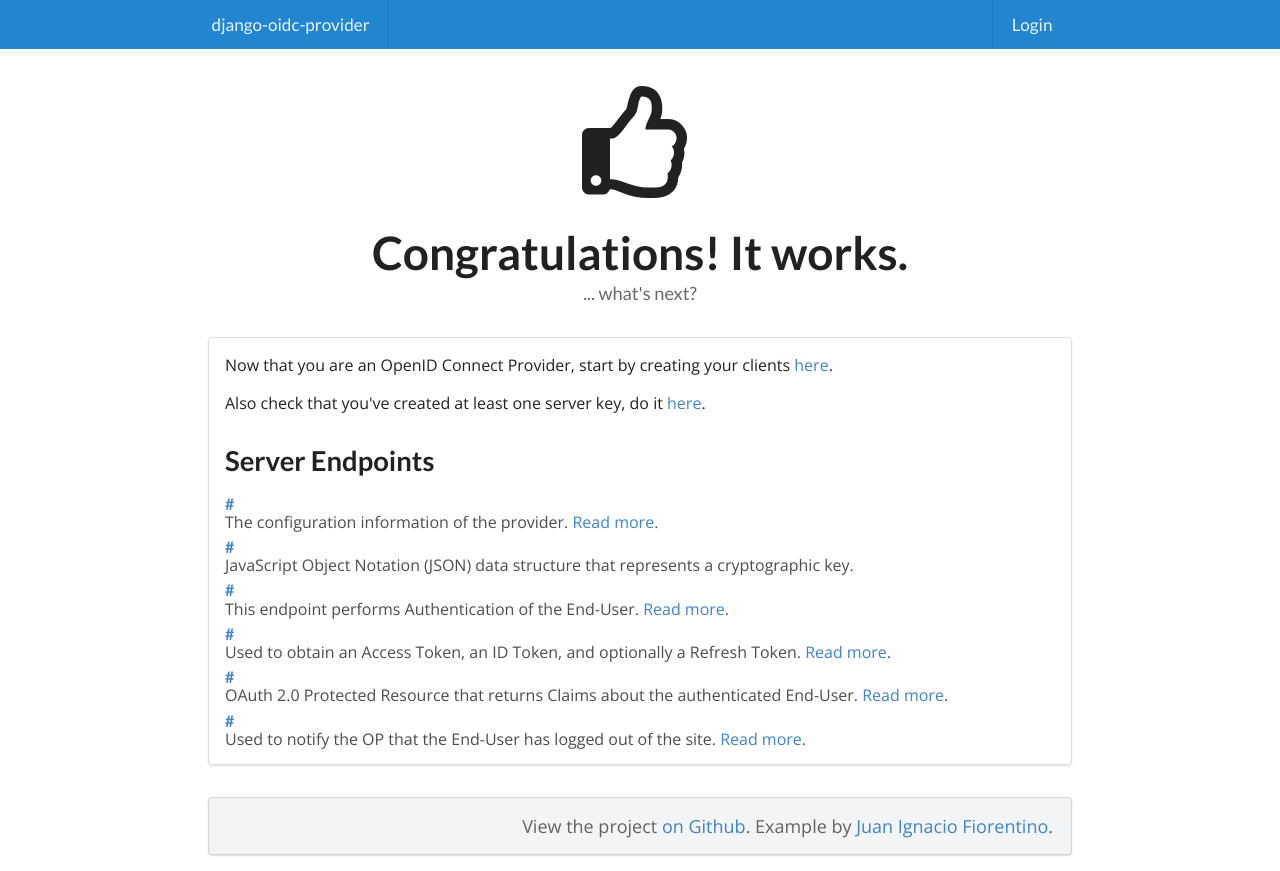
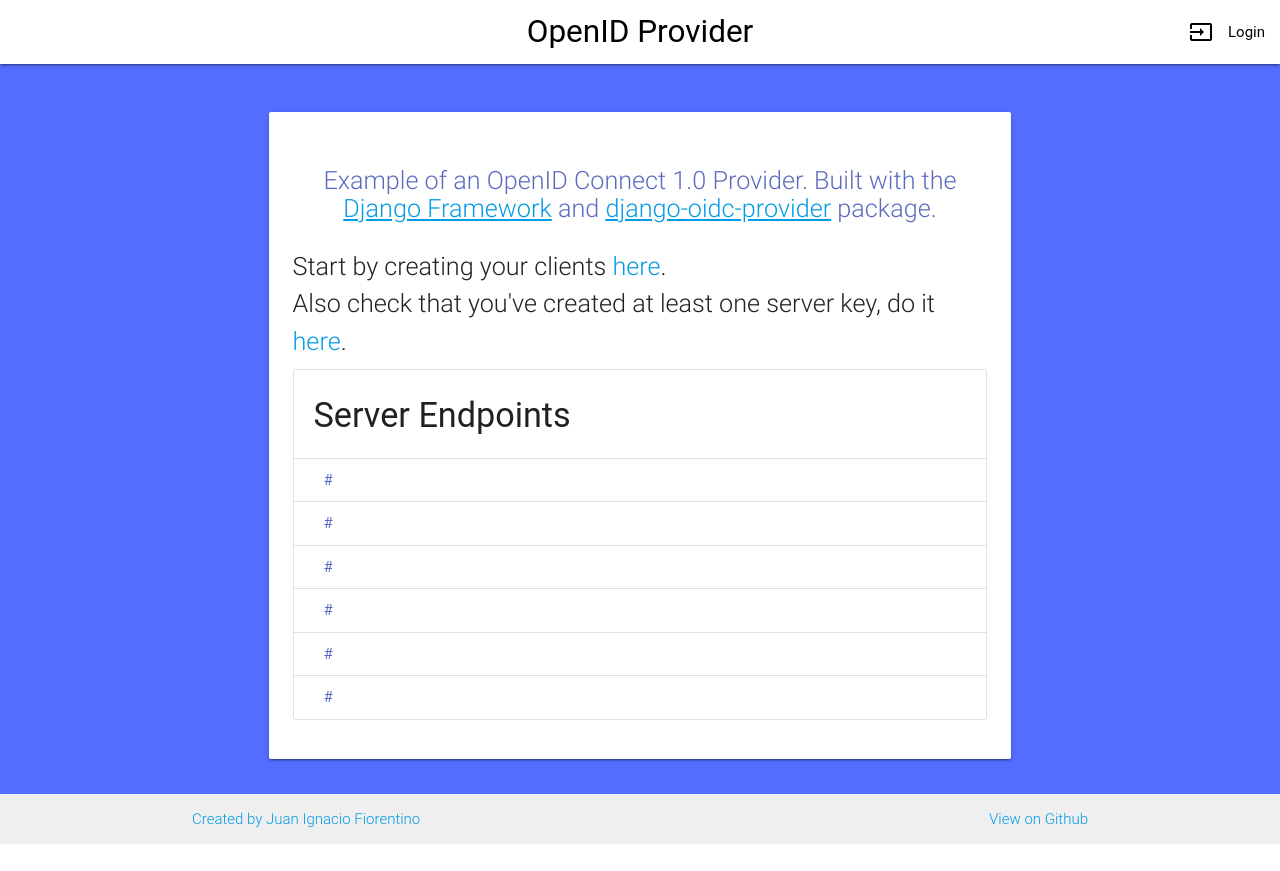
Before and after one commit to juanifioren/django-oidc-provider, a Django app: page / in a window 1280 px wide. After the commit the page ends 844 px from the top, so only its background shows below. Run offline with Django 3.2, Linux system fonts and the light colour scheme; parts of the project's set-up code (start-up, migrations or seed data) failed here and were passed over; some libraries are stand-ins or nearby versions; some web fonts are replaced.

Commit message:
Modify example project template.
Conflicts:
	example_project/provider_app/templates/base.html
	example_project/provider_app/templates/login.html
	example_project/provider_app/templates/oidc_provider/authorize.html
	example_project/provider_app/templates/oidc_provider/error.html

```diff
--- a/example_project/provider_app/static/css/custom.css
+++ b/example_project/provider_app/static/css/custom.css
@@ -1,22 +1,15 @@
-@import url(https://fonts.googleapis.com/css?family=Open+Sans:300,400,800);
-
-html {
-	font-size: 16px;
+body {
+	background-color: #536dfe;
+    display: flex;
+    min-height: 100vh;
+    flex-direction: column;
 }
 
-body {
-    font-family: 'Open Sans', sans-serif;
-    font-weight: 400;
-    height: auto;
-    padding-top: 10px;
+#main-container {
+    flex: 1 0 auto;
+    padding-top: 40px;
 }
 
-.ui.huge.header {
-	font-size: 46px;
-	font-weight: 800;
+footer {
+	padding-top: 0px !important;
 }
-
-.ui.segment {
-	font-size: 18px;
-	font-weight: 300;
-}
--- a/example_project/provider_app/templates/base.html
+++ b/example_project/provider_app/templates/base.html
@@ -6,42 +6,46 @@
 <head>
 
     <meta charset="utf-8" />
-    <meta http-equiv="X-UA-Compatible" content="IE=edge,chrome=1" />
-    <meta name="viewport" content="width=device-width, initial-scale=1.0, maximum-scale=1.0">
+    <meta name="viewport" content="width=device-width, initial-scale=1.0"/>
 
-    <title>OIDC Provider Example</title>
+    <title>OpenID Provider Example</title>
 
-    <link rel="stylesheet" type="text/css" href="https://cdnjs.cloudflare.com/ajax/libs/semantic-ui/2.1.6/semantic.min.css">
+    <link rel="stylesheet" href="http://fonts.googleapis.com/icon?family=Material+Icons">
+    <link rel="stylesheet" href="https://cdnjs.cloudflare.com/ajax/libs/materialize/0.97.6/css/materialize.min.css">
     <link rel="stylesheet" type="text/css" href="{% static 'css/custom.css' %}">
 
 </head>
-    <div class="ui page grid fixed large blue inverted menu">
-        <a href="{% url 'home' %}" class=" item">django-oidc-provider</a>
-        <div class="right menu">
+
+    <div class="navbar-fixed">
+        <nav class="white">
+            <div class="nav-wrapper">
+                <a href="{% url 'home' %}" class="brand-logo center black-text">OpenID Provider</a>
+                <ul id="nav-mobile" class="right hide-on-med-and-down">
                     {% if user.is_authenticated %}
-            <a href="#" class="item">{{ user.email }}</a>
                     {% if user.is_superuser %}
-            <a href="{% url 'admin:index' %}" class="item">Admin</a>
+                    <li><a href="{% url 'admin:index' %}" class="black-text">{% trans 'Admin' %}</a></li>
                     {% endif %}
-            <a href="{% url 'logout' %}" class="item"><i class="remove icon"></i></a>
+                    <li><a href="{% url 'logout' %}" class="black-text">X</a></li>
                     {% else %}
-            <a href="{% url 'login' %}" class="item">Login</a>
+                    <li><a href="{% url 'login' %}" class="black-text"><i class="material-icons left">input</i> {% trans 'Login' %}</a></li>
                     {% endif %}
+                </ul>
             </div>
+        </nav>
     </div>
 
+    <div id="main-container" class="container">
     {% block content %}{% endblock %}
-
-    <div class="ui stackable page grid">
-        <div class="column">
-            <div class="ui right aligned secondary segment">
-                View the project <a href="https://github.com/juanifioren/django-oidc-provider" target="_BLANK">on Github</a>. Example by <a href="https://github.com/juanifioren" target="_BLANK">Juan Ignacio Fiorentino</a>.
-            </div>
-        </div>
     </div>
 
-    <script src="https://cdnjs.cloudflare.com/ajax/libs/jquery/1.11.3/jquery.min.js"></script>
-    <script src="https://cdnjs.cloudflare.com/ajax/libs/semantic-ui/2.1.6/semantic.min.js"></script>
+    <footer class="page-footer white">
+        <div class="footer-copyright">
+            <div class="container black-text"><a href="https://www.linkedin.com/in/juanifioren" target="_BLANK">Created by Juan Ignacio Fiorentino</a><a class="right" href="https://github.com/juanifioren/django-oidc-provider" target="_BLANK">View on Github</a></div>
+        </div>
+    </footer>
+
+    <script src="https://code.jquery.com/jquery-2.1.1.min.js"></script>
+    <script src="https://cdnjs.cloudflare.com/ajax/libs/materialize/0.97.6/js/materialize.min.js"></script>
 
 </body>
 </html>
--- a/example_project/provider_app/templates/home.html
+++ b/example_project/provider_app/templates/home.html
@@ -4,46 +4,21 @@
 
 {% block content %}
 
-    <div class="ui stackable page grid">
-        <div class="row">
-            <div class="center aligned column">
-                <i class="thumbs outline up massive icon"></i>
-                <h1 class="ui huge header">Congratulations! It works. <div class="sub header">... what's next?</div></h1>
-            </div>
-        </div>
-        <div class="row">
-            <div class="column">
-                <div class="ui segments">
-                    <div class="ui segment">
-                        <p>Now that you are an OpenID Connect Provider, start by creating your clients <a href="{% url 'admin:index' %}oidc_provider/client/" target="_BLANK">here</a>.</p>
-                        <p>Also check that you've created at least one server key, do it <a href="{% url 'admin:index' %}oidc_provider/rsakey/" target="_BLANK">here</a>.</p>
-                        <h2 class="ui header">Server Endpoints</h2>
-                        <div class="ui list">
-                            <div class="item">
-                                <a href="{% url 'oidc_provider:provider_info' %}" class="header">{% url 'oidc_provider:provider_info' %}</a>
-                                <div class="description">The configuration information of the provider. <a href="http://openid.net/specs/openid-connect-discovery-1_0.html#ProviderConfig" target="_BLANK">Read more</a>.</div>
-                            </div>
-                            <div class="item">
-                                <a href="{% url 'oidc_provider:jwks' %}" class="header">{% url 'oidc_provider:jwks' %}</a>
-                                <div class="description">JavaScript Object Notation (JSON) data structure that represents a cryptographic key.</div>
-                            </div>
-                            <div class="item">
-                                <a href="{% url 'oidc_provider:authorize' %}" class="header">{% url 'oidc_provider:authorize' %}</a>
-                                <div class="description">This endpoint performs Authentication of the End-User. <a href="http://openid.net/specs/openid-connect-core-1_0.html#AuthorizationEndpoint" target="_BLANK">Read more</a>.</div>
-                            </div>
-                            <div class="item">
-                                <a href="{% url 'oidc_provider:token' %}" class="header">{% url 'oidc_provider:token' %}</a>
-                                <div class="description">Used to obtain an Access Token, an ID Token, and optionally a Refresh Token. <a href="http://openid.net/specs/openid-connect-core-1_0.html#TokenEndpoint" target="_BLANK">Read more</a>.</div>
-                            </div>
-                            <div class="item">
-                                <a href="{% url 'oidc_provider:userinfo' %}" class="header">{% url 'oidc_provider:userinfo' %}</a>
-                                <div class="description">OAuth 2.0 Protected Resource that returns Claims about the authenticated End-User. <a href="http://openid.net/specs/openid-connect-core-1_0.html#UserInfo" target="_BLANK">Read more</a>.</div>
-                            </div>
-                            <div class="item">
-                                <a href="{% url 'oidc_provider:logout' %}" class="header">{% url 'oidc_provider:logout' %}</a>
-                                <div class="description">Used to notify the OP that the End-User has logged out of the site. <a href="http://openid.net/specs/openid-connect-session-1_0.html#RPLogout" target="_BLANK">Read more</a>.</div>
-                            </div>
-                        </div>
+    <div class="row">
+        <div class="col s12 m10 offset-m1">
+            <div class="card hoverable">
+                <div class="card-content">
+                    <h1 class="center-align flow-text indigo-text text-lighten-1">Example of an OpenID Connect 1.0 Provider. Built with the <a href="https://www.djangoproject.com/" target="_BLANK"><u>Django Framework</u></a> and <a href="https://github.com/juanifioren/django-oidc-provider" target="_BLANK"><u>django-oidc-provider</u></a> package.</h1>
+                    <p class="flow-text">Start by creating your clients <a href="{% url 'admin:index' %}oidc_provider/client/">here</a>.</p>
+                    <p class="flow-text">Also check that you've created at least one server key, do it <a href="{% url 'admin:index' %}oidc_provider/rsakey/">here</a>.</p>
+                    <div class="collection with-header">
+                        <div class="collection-header"><h4>Server Endpoints</h4></div>
+                        <a href="{% url 'oidc_provider:provider_info' %}" class="collection-item indigo-text text-lighten-1">{% url 'oidc_provider:provider_info' %}</a>
+                        <a href="{% url 'oidc_provider:jwks' %}" class="collection-item indigo-text text-lighten-1">{% url 'oidc_provider:jwks' %}</a>
+                        <a href="{% url 'oidc_provider:authorize' %}" class="collection-item indigo-text text-lighten-1">{% url 'oidc_provider:authorize' %}</a>
+                        <a href="{% url 'oidc_provider:token' %}" class="collection-item indigo-text text-lighten-1">{% url 'oidc_provider:token' %}</a>
+                        <a href="{% url 'oidc_provider:userinfo' %}" class="collection-item indigo-text text-lighten-1">{% url 'oidc_provider:userinfo' %}</a>
+                        <a href="{% url 'oidc_provider:logout' %}" class="collection-item indigo-text text-lighten-1">{% url 'oidc_provider:logout' %}</a>
                     </div>
                 </div>
             </div>
```
Also changed, not shown: example_project/provider_app/templates/login.html (+23 -13 lines), example_project/provider_app/templates/oidc_provider/authorize.html (+12 -13 lines), example_project/provider_app/templates/oidc_provider/error.html (+5 -6 lines), example_project/README.md. Lines whose indentation alone changed are shown as unchanged.
